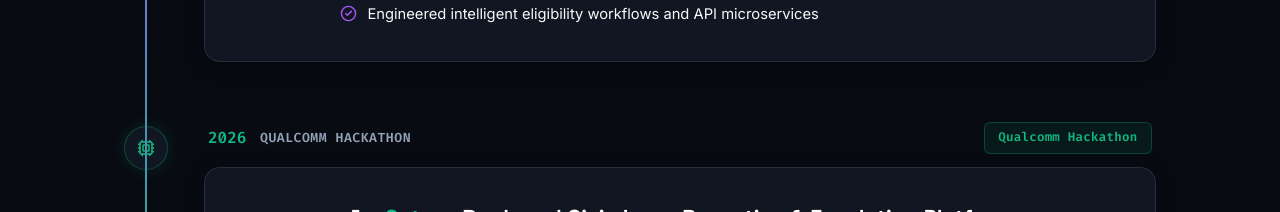
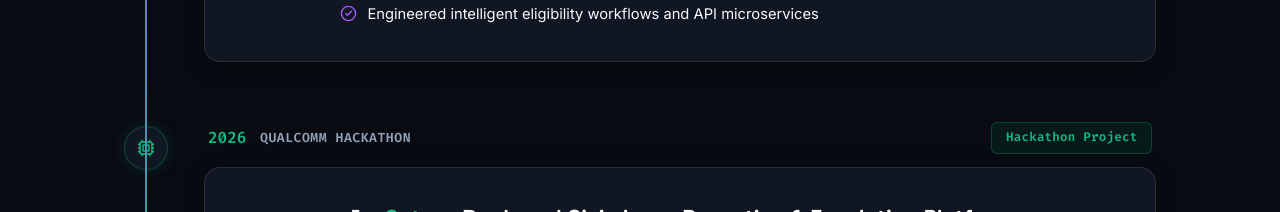
Before and after one commit to Divyanshgupta2580/Portfolio_Website, a React (Vite) app: page / in a window 1280 px wide. Shown: the part 7600-7812 px from the top of the page. Built offline with nearby package versions, Linux system fonts and the light colour scheme.

Commit message:
fix(journey): update JanSetu status badge to Hackathon Project

```diff
--- a/src/data/portfolioData.ts
+++ b/src/data/portfolioData.ts
@@ -386,7 +386,7 @@ export const PORTFOLIO_DATA = {
       title: "JanSetu — Deployed Civic Issue Reporting & Escalation Platform",
       organization: "QUALCOMM HACKATHON",
       type: "Hackathon",
-      badge: "Qualcomm Hackathon",
+      badge: "Hackathon Project",
       description: "Participated in the Qualcomm Snapdragon Multiverse Hackathon, collaborating on an AI-focused project built around Qualcomm's on-device computing ecosystem and exploring optimized AI inference for edge devices.",
       highlights: [
         "Developed and integrated AI capabilities for efficient on-device inference",
```
